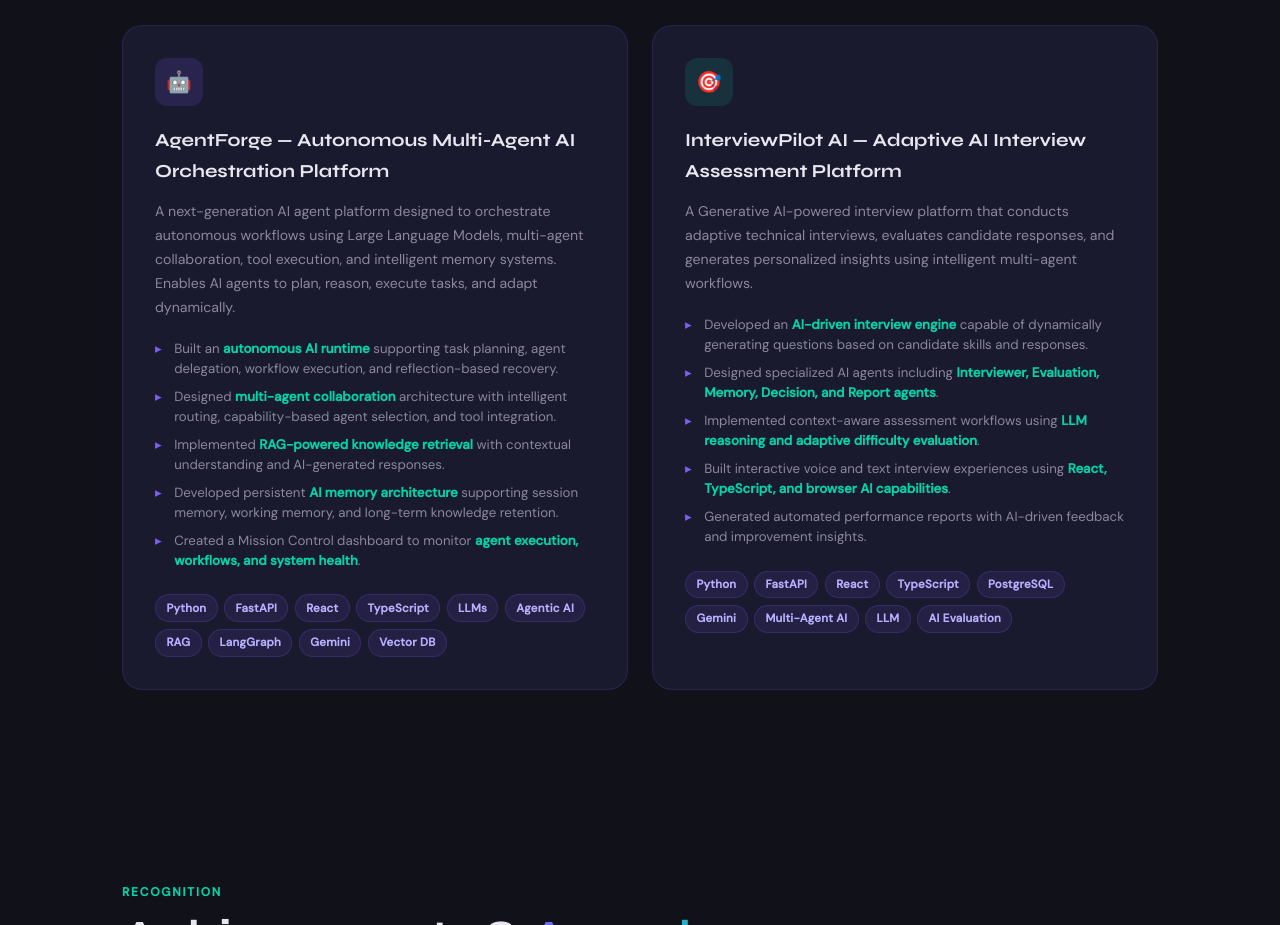
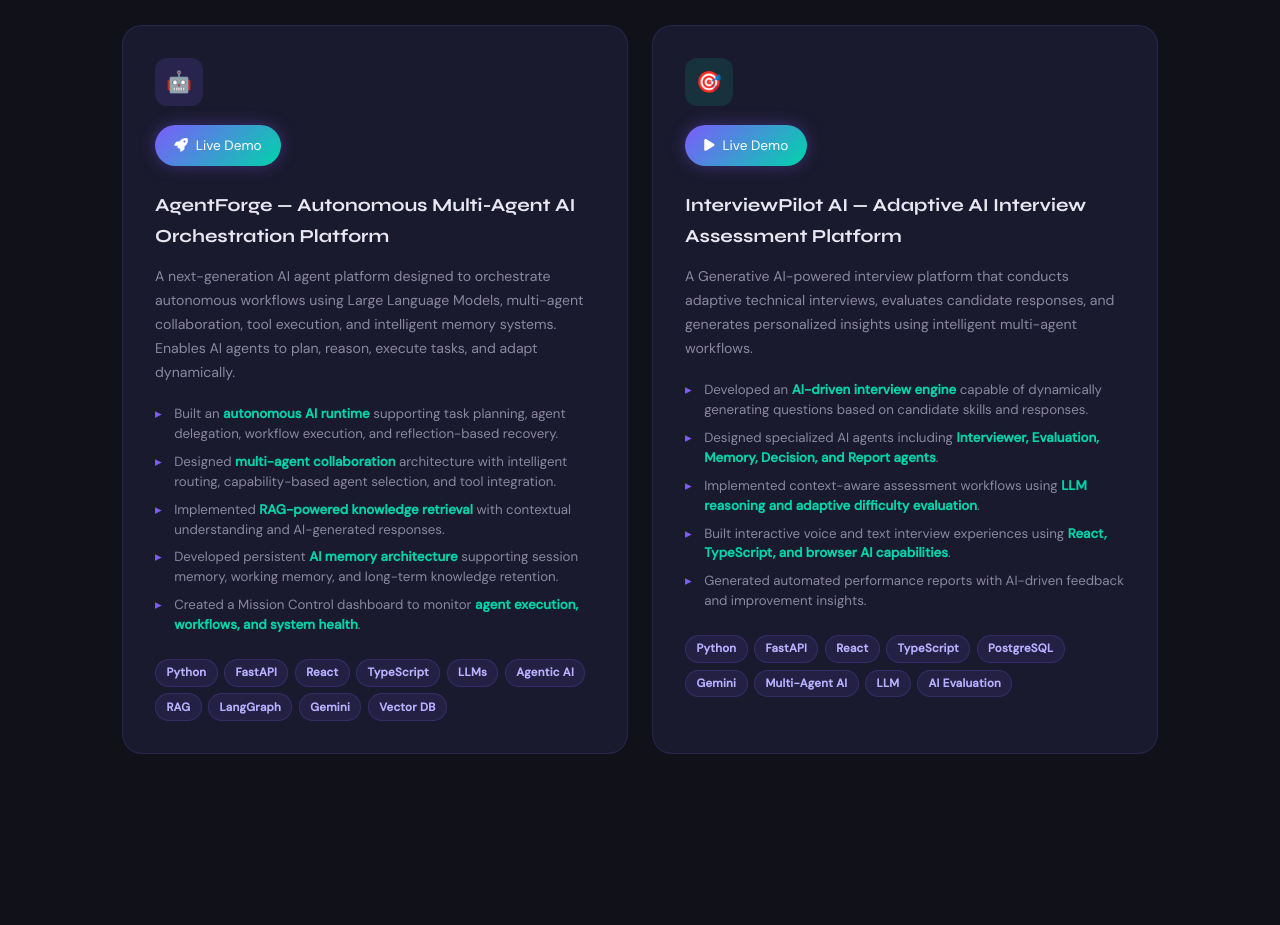
Before and after one commit to DIVAKARYANDRA/my-portfolio, a plain HTML site: page index.html in a window 1280 px wide. Shown: the part 4280-5205 px from the top of the page. Drawn offline with Linux system fonts and the light colour scheme.

Commit message:
Update index.html (project demo added)

```diff
--- a/index.html
+++ b/index.html
@@ -858,6 +858,69 @@
     gap: 0.4rem;
   }
 
+
+.project-links {
+
+    display:flex;
+
+    gap:0.8rem;
+
+    margin:1.2rem 0 1.5rem;
+
+    flex-wrap:wrap;
+
+}
+
+
+.project-links a {
+
+    display:inline-flex;
+
+    align-items:center;
+
+    gap:0.5rem;
+
+    padding:0.55rem 1.2rem;
+
+    border-radius:2rem;
+
+    font-size:0.85rem;
+
+    text-decoration:none;
+
+    transition:all 0.3s ease;
+
+}
+
+
+/* Live Demo */
+
+.live-link {
+
+    background:
+    linear-gradient(
+        135deg,
+        var(--accent),
+        var(--accent2)
+    );
+
+    color:white;
+
+    box-shadow:
+    0 0 1rem rgba(124,92,252,0.35);
+
+}
+
+
+.live-link:hover {
+
+    transform:translateY(-0.2rem);
+
+    box-shadow:
+    0 0 2rem rgba(124,92,252,0.55);
+
+}
+
   .stack-tag {
     background: rgba(124,92,252,0.1);
     border: 1px solid rgba(124,92,252,0.2);
@@ -2029,6 +2092,15 @@ opacity:.7;
           🤖
         </div>
 
+        <div class="project-links">
+            <a href="YOUR_AGENTFORGE_VERCEL_URL"
+               target="_blank"
+               class="live-link">
+                <i class="fas fa-rocket"></i>
+                Live Demo
+            </a>
+        </div>
+
         <div class="project-title">
           AgentForge — Autonomous Multi-Agent AI Orchestration Platform
         </div>
@@ -2090,6 +2162,18 @@ opacity:.7;
         <div class="project-icon icon-teal" style="background:rgba(0,212,170,0.12);">
           🎯
         </div>
+
+        <div class="project-links">
+
+          <a href="https://interviewpilot-ai-umber.vercel.app/"
+             target="_blank"
+             class="live-link">
+              <i class="fas fa-play"></i>
+              Live Demo
+          </a>
+
+
+      </div>
 
         <div class="project-title">
           InterviewPilot AI — Adaptive AI Interview Assessment Platform
```
